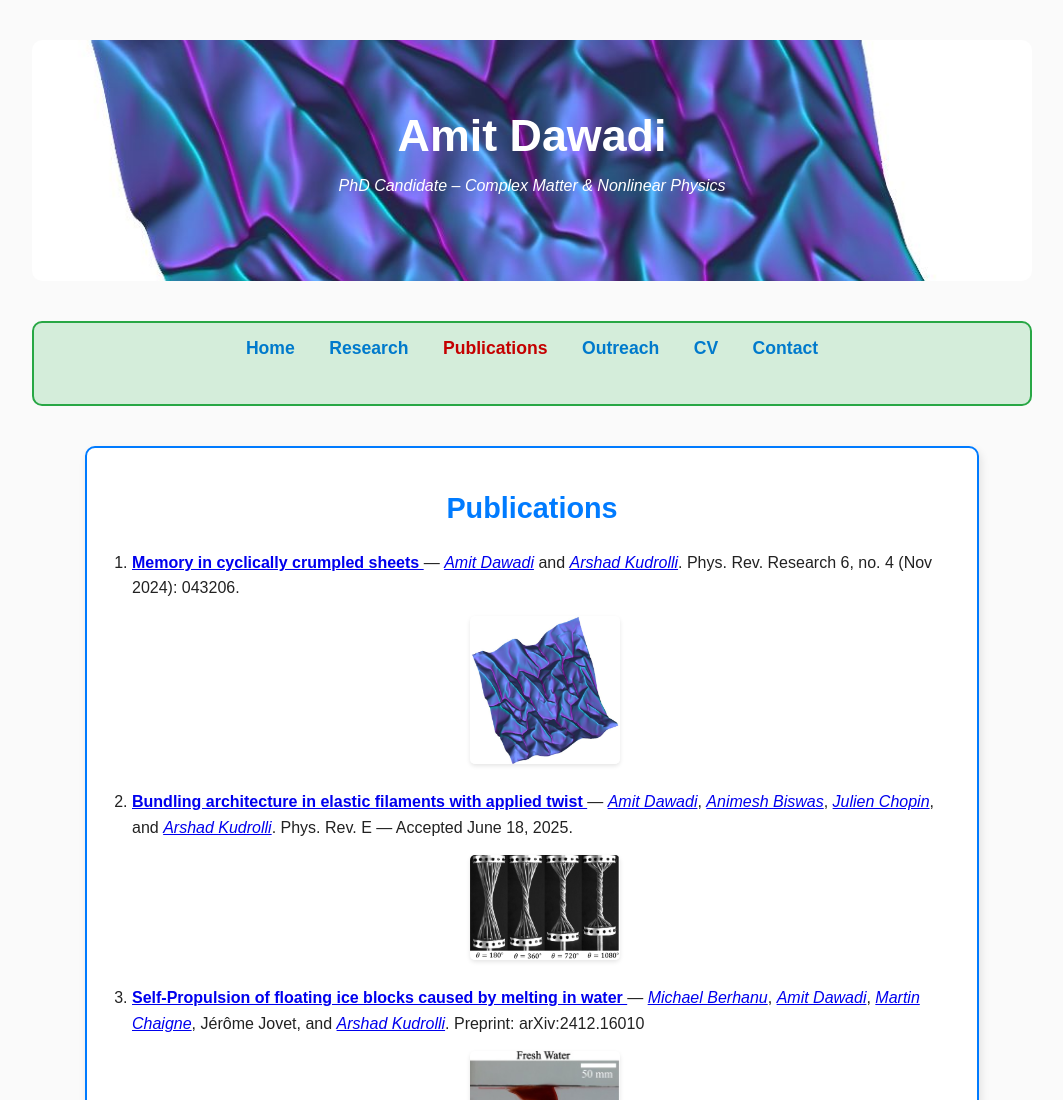
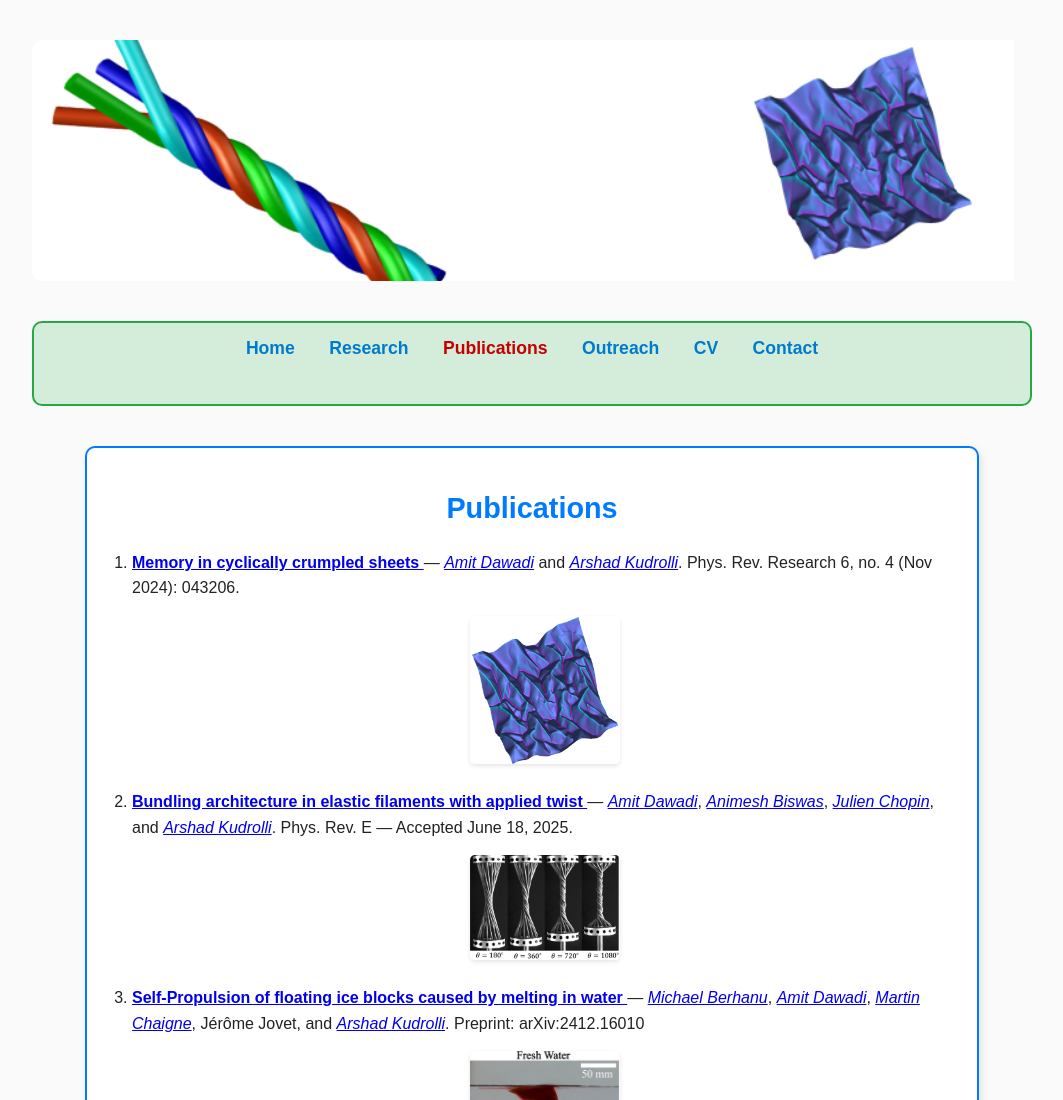
Before and after one commit to amitdawadi/adphys.github.io, a plain HTML site: page Publications/index.html in a window 1280 px wide. Shown: the top 1100 px of the page, without its empty margins (108-1171 px from the left). Drawn offline with Linux system fonts and the light colour scheme.

Commit message:
Update index.html

```diff
--- a/Publications/index.html
+++ b/Publications/index.html
@@ -51,7 +51,7 @@
    header {
      text-align: center;
      margin-bottom: 40px;
-     background-image: url('1732648516824.jpg'); /* Background image from your previous code */
+     background-image: url('../Research/background3.png'); /* Background image from your previous code */
      background-size: cover; /* Cover the entire header area */
      background-position: center; /* Center the image */
      color: white; /* Adjust text color for better visibility */
```
